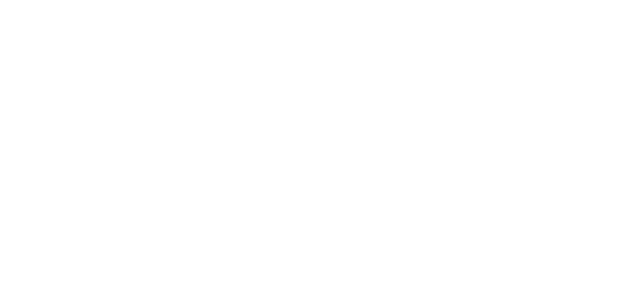
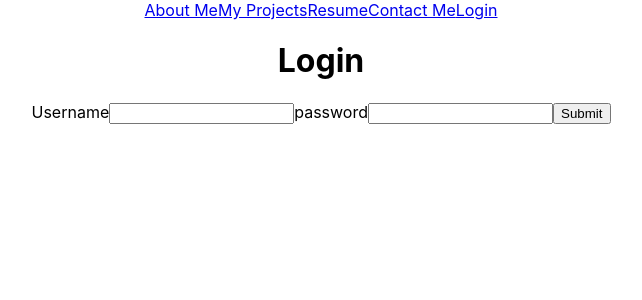
Before and after one commit to jubranNassar/Portfolio, a React (Create React App) app in the folder client/: page /login in a window 1280 px wide. Shown: the top 300 px of the page, without its empty margins (319-961 px from the left). Built offline with nearby package versions, Linux system fonts and the light colour scheme.

Commit message:
creates navbar

```diff
--- a/client/src/App.js
+++ b/client/src/App.js
@@ -1,9 +1,10 @@
 import './App.css';
-
+import Home from "./screens/Home/Home.jsx";
+import Login from './screens/Login/Login';
 function App() {
   return (
     <div className="App">
-
+      <Home />
     </div>
   );
 }
--- a/client/src/components/AboutMe/AboutMe.jsx
+++ b/client/src/components/AboutMe/AboutMe.jsx
@@ -0,0 +1,9 @@
+
+
+export default function AboutMe() {
+  return (
+    <div>
+
+    </div>
+  )
+}
--- a/client/src/components/Contact/Contact.jsx
+++ b/client/src/components/Contact/Contact.jsx
@@ -0,0 +1,10 @@
+
+
+
+export default function Contact() {
+  return (
+    <div>
+
+    </div>
+  )
+}
--- a/client/src/components/Nav/Nav.jsx
+++ b/client/src/components/Nav/Nav.jsx
@@ -1,5 +1,31 @@
 import { Link } from "react-router-dom";
+// import Home from "../../screens/Home/Home";
 
-export default Nav = () => {
-
+export default function Nav(props) {
+  const alwaysOption = (
+    <>
+      <a href="#about-me">About Me</a>
+      <a href="#my-projects">My Projects</a>
+      <a
+        href="https://docs.google.com/document/d/1mYJ4KEgJGJ_vJo45s8y8wL2pMlsgS3sHG28qs-HSZqw/edit#"
+        target="_blank"
+      >
+        Resume
+      </a>
+      <a href="#contact">Contact Me</a>
+    </>
+  );
+  const unauthenticated = (
+    <>
+      <Link to="/login">Login</Link>
+    </>
+  );
+  const authenticated = (
+    <>
+      <Link to="/add">Add Project</Link>
+      <button onClick={props.handleLogout}>Logout</button>
+    </>
+  );
+  return <div>{alwaysOption}
+    {props.user ? authenticated : unauthenticated}</div>;
 }
--- a/client/src/components/Projects/Projects.jsx
+++ b/client/src/components/Projects/Projects.jsx
@@ -0,0 +1,9 @@
+
+
+export default function Projects() {
+  return (
+  <div>
+
+  </div>
+  )
+}
--- a/client/src/screens/Home/Home.jsx
+++ b/client/src/screens/Home/Home.jsx
@@ -2,12 +2,44 @@ import Nav from "../../components/Nav/Nav.jsx";
 import AboutMe from "../../components/AboutMe/AboutMe.jsx";
 import Projects from "../../components/Projects/Projects.jsx";
 import Contact from "../../components/Contact/Contact.jsx";
+import Login from "../Login/Login.jsx"
+import { useState } from "react"
+import { login, logout } from "../../services/user"
+import { useHistory } from "react-router-dom";
+import { Route } from "react-router-dom";
 
-export default Home = () => {
-  <>
-    <Nav />
+export default function Home() {
+  const [user, setUser] = useState(null)
+  const [loginForm, setLoginForm] = useState({
+    username: '',
+    password: ''
+  })
+
+   const history = useHistory();
+
+  const handleLogin = async (e) => {
+    e.preventDefault()
+    const user = await login(loginForm)
+    setUser(user)
+    history.push('/')
+  }
+
+
+  const handleLogout = () => {
+    logout()
+    setUser(null)
+    history.push("/")
+  }
+
+  return (
+  <div>
+    <Nav user={user} handleLogout={handleLogout}/>
+    <Route exact path="/login">
+    <Login handleLogin={handleLogin} loginForm={loginForm} setLoginForm={setLoginForm}/>
+    </Route>
     <AboutMe />
     <Projects />
     <Contact />
-  </>;
+  </div>
+  )
 }
--- a/client/src/screens/Login/Login.jsx
+++ b/client/src/screens/Login/Login.jsx
@@ -0,0 +1,36 @@
+
+
+
+export default function Login({handleLogin, loginForm, setLoginForm}) {
+  const handleChange = (e) => {
+    const { name, value } = e.target
+    setLoginForm(prevFormData => (
+      {
+        ...prevFormData,
+        [name]: value
+      }
+    ))
+  }
+  return (
+    <div>
+      <h1>Login</h1>
+      <form onSubmit={(e) => handleLogin(e)}>
+        <label htmlFor="">Username</label>
+        <input
+          onChange={(e) => handleChange(e)}
+          type="text"
+          name="username"
+          value={loginForm.username}
+        />
+        <label htmlFor="">password</label>
+        <input
+          onChange={(e) => handleChange(e)}
+          type="password"
+          name="password"
+          value={loginForm.password}
+        />
+        <button type="submit">Submit</button>
+      </form>
+    </div>
+  )
+}
--- /dev/null
+++ b/client/src/services/user.js
@@ -0,0 +1,17 @@
+import api from "./apiConfig"
+
+export const login = async (userData) => {
+  const res = await api.post("/users/login", { user: userData });
+  const { token } = res.data;
+  if (token) {
+    localStorage.setItem("authToken", token);
+    api.defaults.headers.common.authorization = `Bearer ${token}`;
+    return res.data.user;
+  }
+};
+
+
+export const logout = () => {
+  localStorage.removeItem("authToken");
+  api.defaults.headers.common.authorization = null;
+};
```
